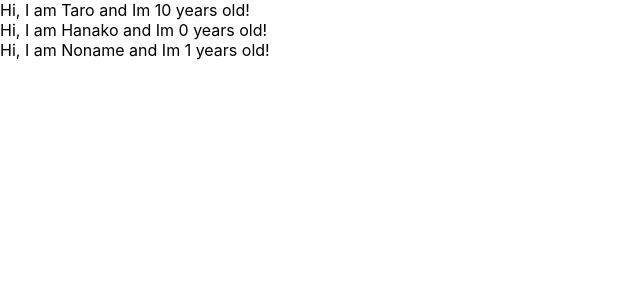
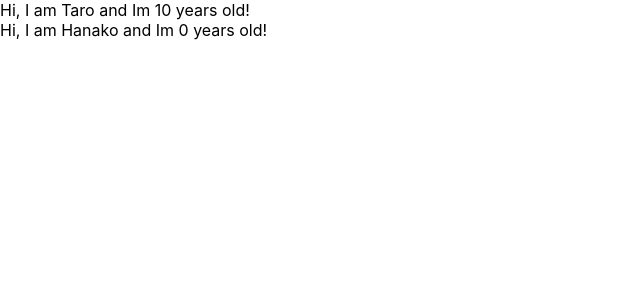
Before and after one commit to EggTamago/data_visualization, a React (Create React App) app: page / in a window 1280 px wide. Shown: the top 300 px of the page, without its empty margins (0-640 px from the left). Built offline with nearby package versions, Linux system fonts and the light colour scheme.

Commit message:
ptop-types

```diff
--- a/src/App.js
+++ b/src/App.js
@@ -1,4 +1,5 @@
 import React from 'react';
+import Proptypes from 'prop-types';
 
 // function App() {
 
@@ -12,12 +13,11 @@ import React from 'react';
 
 
 // index.js:1 Warning: Each child in a list should have a unique "key" prop.
-// このエラーみたらkey={index}を足してあげる
+// このwarningみたらkey={index}を足してあげる
 const App = () => {
   const profiles = [
-    {name: "Taro", age:"10"},
-    {name: "Hanako", age:"0"},
-    {name: "Noname"}
+    {name: "Taro", age: 10},
+    {name: "Hanako", age: 0}
   ]
   return (
   <div>
@@ -36,9 +36,11 @@ const User = (props) => {
   return <div>Hi, I am {props.name} and Im {props.age} years old!</div>
 }
 
-// propsの要素が空白の時にデフォルト入れれる
-User.defaultProps = {
-  age : 1
+// ここを使ってPropに対する型を定義する
+// isRequiredをつけた場合、ageがなければエラーになる
+User.Proptypes = {
+  name: Proptypes.string,
+  age: Proptypes.number.isRequired
 }
 
 
```
